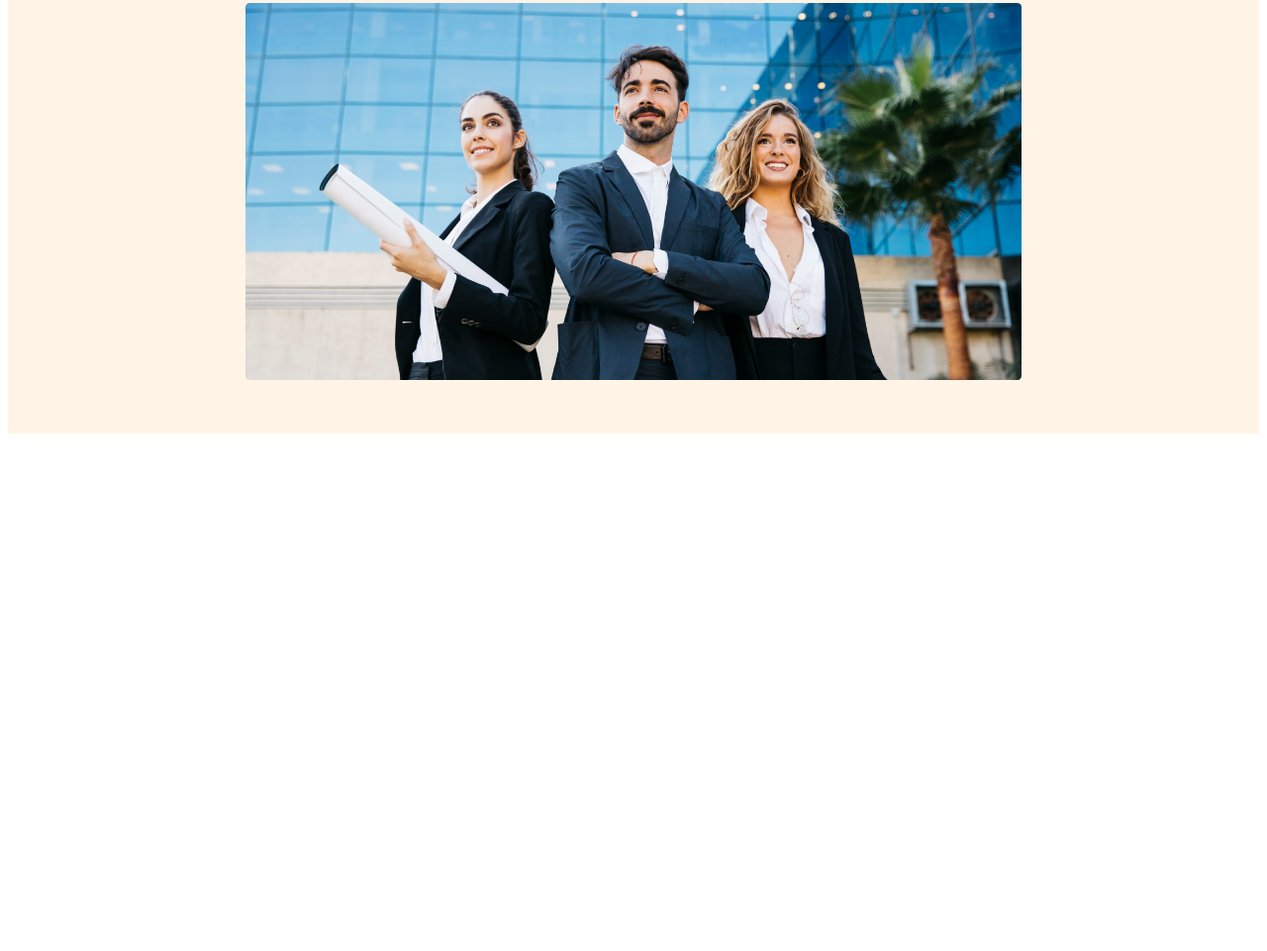
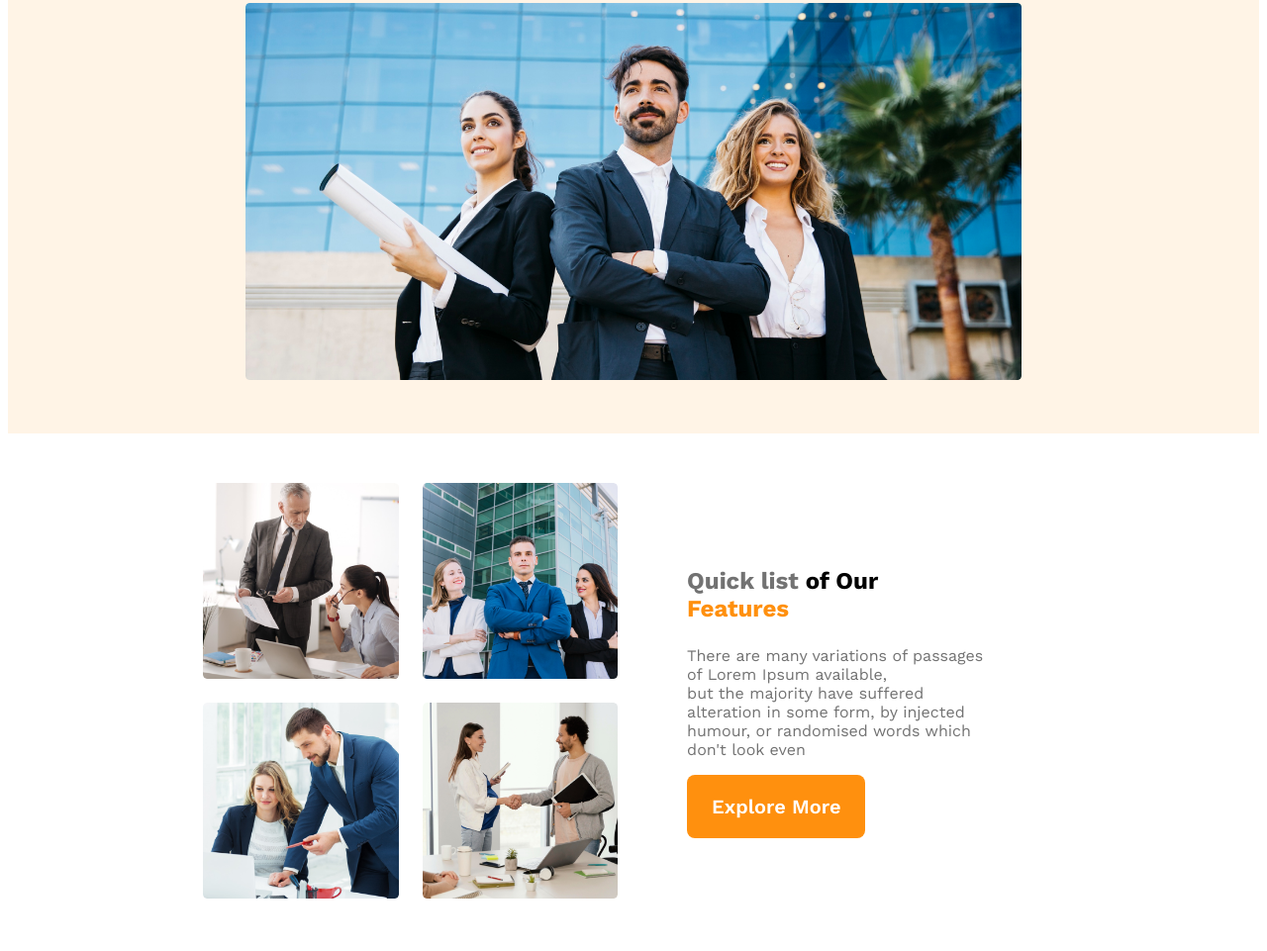
Before and after one commit to mdmonir-hossain/g-three-project, a plain HTML site: page index.html in a window 1280 px wide. Shown: the part 563-1524 px from the top of the page at 99% size. Before the commit the page ends 1009 px from the top, so only its background shows below. Drawn offline with nearby package versions, Linux system fonts and the light colour scheme.

Commit message:
responsive

```diff
--- a/css/style.css
+++ b/css/style.css
@@ -67,6 +67,47 @@ nav li a {
   width: 100%;
 }
 
+
+main{
+
+  max-width: 970px;
+  margin: 0 auto;
+}
+
+.teams-img img{
+  width: 100%;
+}
+.teams-container{
+
+display: flex;
+align-items: center;
+padding: 50px;
+margin: auto;
+}
+.teams-img{
+  display: grid;
+  grid-template-columns: repeat(2,1fr);
+  gap: 1.5rem;
+}
+
+.teams-title{
+  font-size: 1.5rem;
+}
+.teams-title-part-one{
+  color: #727272;
+}
+.teams-title-part-two{
+  color: #FF900E;
+}
+.teams-text{
+padding-left: 70px;
+padding-right: 70px;
+}
+.teams-description{
+ color: #727272;
+
+}
+
 /* mobile Responsive */
 @media screen and (max-width: 576px) {
 
@@ -74,9 +115,19 @@ nav li a {
 
     padding: 20px;
   }
-  nav {
+  nav,.teams-container {
     flex-direction: column;
+    padding: 0px;
 
+}
+
+.teams-text{
+  padding: 0px;
+  text-align: center;
+}
+.teams-img{
+  grid-template-columns:1fr;
+  width: 100%;
 }
 }
 /* tab Responsive */
@@ -86,7 +137,11 @@ nav li a {
 
     padding: 50px;
   }
-  nav {
+  nav,.teams-container {
     flex-direction: column;
   }
+  .teams-text{
+    padding: 0px;
+    text-align: center;
+  }
 }
--- a/index.html
+++ b/index.html
@@ -10,6 +10,7 @@
 </head>
 
 <body>
+    <!-- header section start -->
     <header>
         <nav>
             <h3 class="nav-title">G3 Architects</h3>
@@ -31,8 +32,27 @@
             <img src="./images/banner.png" alt="">
         </div>
     </header>
+    <!-- header section end -->
     <main>
+        <section class="teams-container">
+            <!-- Features section -->
+            <div class="teams-img">
+                <img src="./images/team1.png" alt="">
+                <img src="./images/team2.png" alt="">
+                <img src="./images/team3.png" alt="">
+                <img src="./images/team4.png" alt="">
+            </div>
+            <div class="teams-text">
+                <h3 class="teams-title"><span class="teams-title-part-one">Quick list</span> of Our <span
+                        class="teams-title-part-two"> <br>Features</span></h3>
+                <p class="teams-description">There are many variations of passages of Lorem Ipsum available,<br> but the
+                    majority have suffered alteration in some form, by injected <br> humour, or randomised words which
+                    don't
+                    look even</p>
+                <button class="primary-btn">Explore More</button>
+            </div>
 
+        </section>
     </main>
     <footer>
 
```
